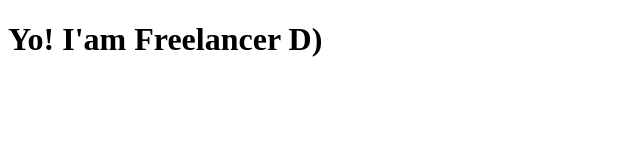
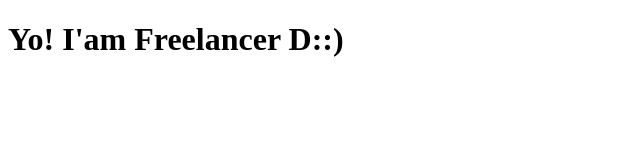
Before and after one commit to Aspix84/myFirstPrj, a plain HTML site: page index.html in a window 1280 px wide. Shown: the full height of the page, 0-640 px from the left. Drawn offline with Linux system fonts and the light colour scheme.

Commit message:
Initial commit.

```diff
--- a/index.html
+++ b/index.html
@@ -6,6 +6,6 @@
     <title>first Web document</title>
 </head>
 <body>
-    <h1>Yo! I'am Freelancer D)</h1>
+    <h1>Yo! I'am Freelancer D::)</h1>
 </body>
 </html>
```
